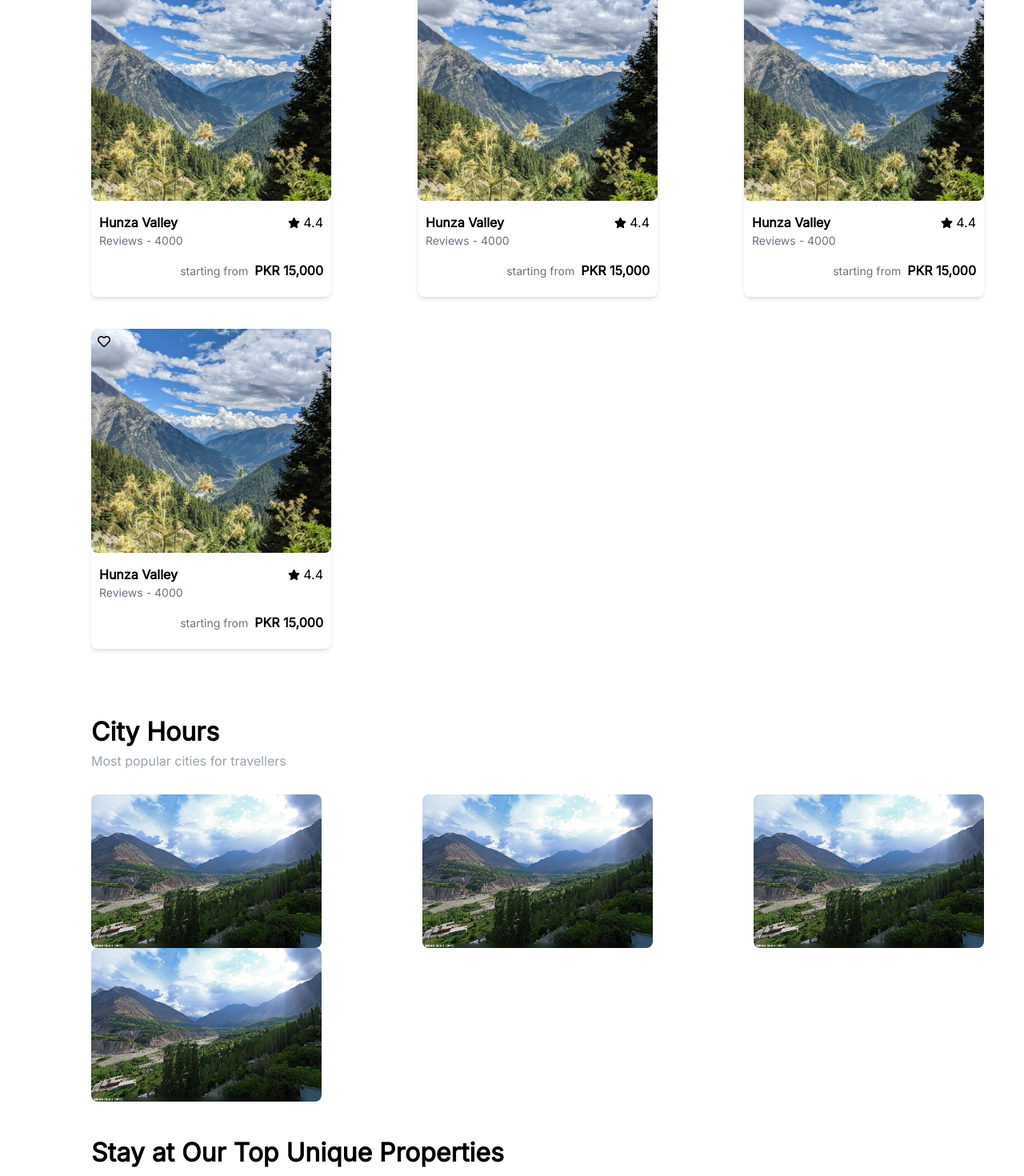
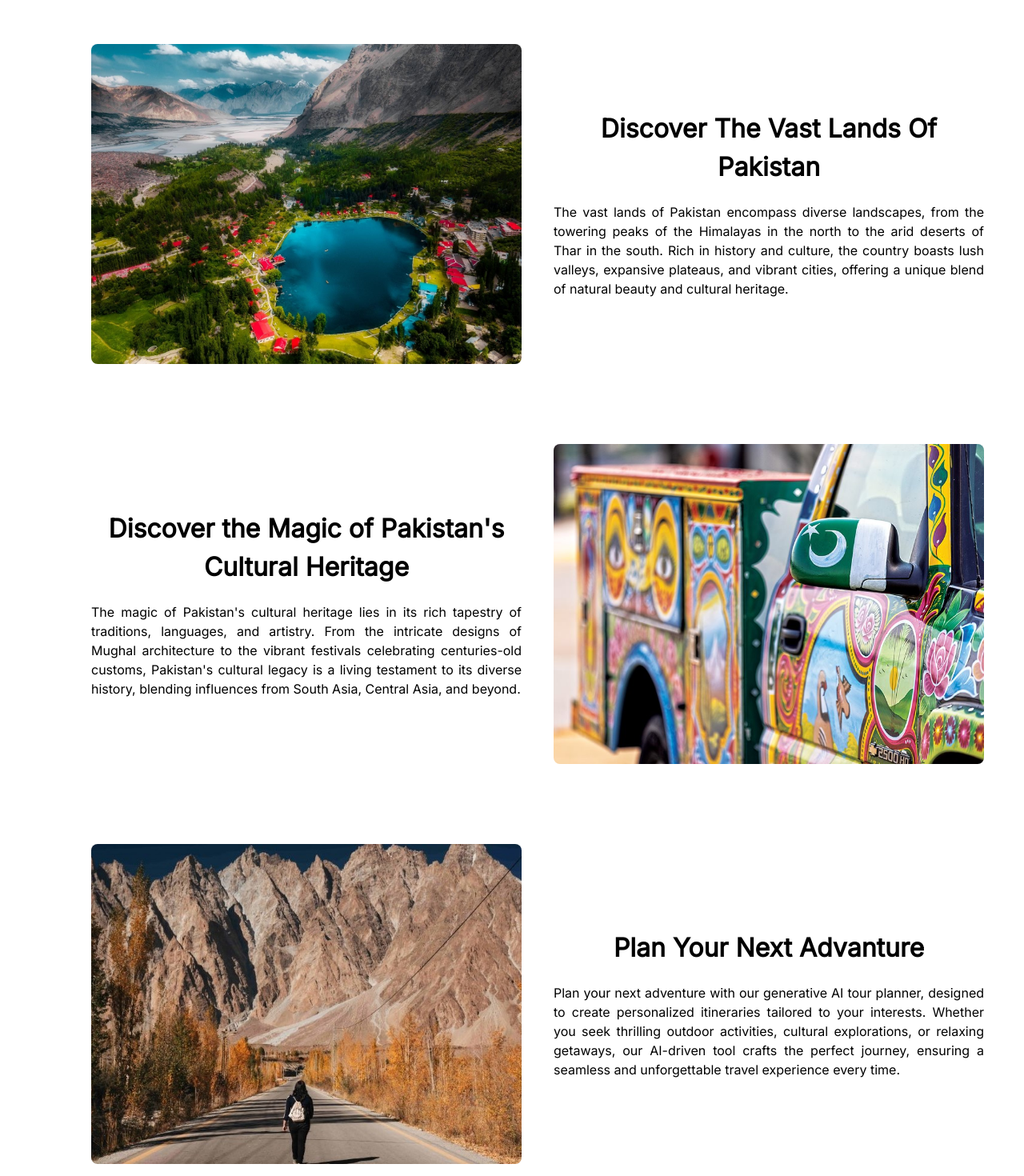
Before and after one commit to areebahmed575/FYP-Project, a Next.js app: page / in a window 1280 px wide. Shown: the part 980-2450 px from the top of the page at 80% size. Built offline with nearby package versions, Linux system fonts and the light colour scheme.

Commit message:
new discover Pakistan section

```diff
--- a/src/app/page.jsx
+++ b/src/app/page.jsx
@@ -35,45 +35,51 @@ const HomePage = () => {
                     <SearchBar />
                 </div>
             </div>
-            {/* <div className="grid md:grid-cols-2 gap-8 mb-16">
-                <div className="bg-white rounded-xl shadow-lg p-8">
-                    <h2 className="text-3xl font-semibold mb-6 text-gray-800">AI Flight Assistant</h2>
-                    <p className="mb-6 text-gray-600">Let our AI suggest the perfect flight itinerary based on your preferences!</p>
-                    <button
-                        onClick={generateAiSuggestion}
-                        className="w-full bg-teal-500 text-white py-3 rounded-lg hover:bg-teal-600 transition duration-300 text-lg font-semibold mb-6"
-                    >
-                        Generate AI Suggestion
-                    </button>
-                    {aiSuggestion && (
-                        <div className="bg-green-50 border border-green-200 p-4 rounded-lg animate-fade-in">
-                            <p className="text-gray-600">{aiSuggestion}</p>
-                        </div>
-                    )}
+
+            <div className="wrapper px-[50px] py-[25px]">
+
+                <h1 className="mt-[90px] mb-[40px] text-center text-[64px] font-bold tracking-widest">Discover Pakistan</h1>
+                <div className="discoverPak flex items-center gap-10 mb-[100px] flex-wrap">
+                    <div className="left relative h-[400px] flex-1 rounded">
+                        <Image src={`/skardu2.jpg`} fill className="object-cover rounded-lg" />
+                    </div>
+                    <div className="right flex-1 flex flex-col items-center gap-5">
+                        <h1 className="text-[32px] font-semibold text-center">
+                            Discover The Vast Lands Of Pakistan
+                        </h1>
+                        <p className="text-justify">
+                            The vast lands of Pakistan encompass diverse landscapes, from the towering peaks of the Himalayas in the north to the arid deserts of Thar in the south. Rich in history and culture, the country boasts lush valleys, expansive plateaus, and vibrant cities, offering a unique blend of natural beauty and cultural heritage.
+                        </p>
+                    </div>
+                </div>
+                <div className="discoverPak flex items-center  gap-10 mb-[100px] flex-wrap">
+                    <div className="right flex-1 flex flex-col items-center gap-5">
+                        <h1 className="text-[32px] font-semibold text-center">
+                            Discover the Magic of Pakistan's Cultural Heritage
+                        </h1>
+                        <p className="text-justify">
+                            The magic of Pakistan's cultural heritage lies in its rich tapestry of traditions, languages, and artistry. From the intricate designs of Mughal architecture to the vibrant festivals celebrating centuries-old customs, Pakistan's cultural legacy is a living testament to its diverse history, blending influences from South Asia, Central Asia, and beyond.
+                        </p>
+                    </div>
+                    <div className="left relative h-[400px] flex-1 rounded">
+                        <Image src={`/art3.jpg`} fill className="object-cover rounded-lg" />
+                    </div>
+                </div>
+                <div className="discoverPak flex items-center  gap-10 mb-[100px] flex-wrap">
+                    <div className="left relative h-[400px] flex-1 rounded">
+                        <Image src={`/Passu-cones.jpg`} fill className="object-cover rounded-lg" />
+                    </div>
+                    <div className="right flex-1 flex flex-col items-center gap-5">
+                        <h1 className="text-[32px] font-semibold text-center">
+                            Plan Your Next Advanture
+                        </h1>
+                        <p className="text-justify">
+                            Plan your next adventure with our generative AI tour planner, designed to create personalized itineraries tailored to your interests. Whether you seek thrilling outdoor activities, cultural explorations, or relaxing getaways, our AI-driven tool crafts the perfect journey, ensuring a seamless and unforgettable travel experience every time.
+                        </p>
+                    </div>
                 </div>
 
-                <div className="bg-white rounded-xl shadow-lg p-8">
-                    <h2 className="text-3xl font-semibold mb-6 text-gray-800">Why Fly With Us?</h2>
-                    <ul className="space-y-4 text-gray-600">
-                        <li className="flex items-center">
-                            <svg className="w-6 h-6 mr-2 text-teal-500" fill="none" stroke="currentColor" viewBox="0 0 24 24" xmlns="http://www.w3.org/2000/svg"><path strokeLinecap="round" strokeLinejoin="round" strokeWidth="2" d="M5 13l4 4L19 7"></path></svg>
-                            AI-powered flight recommendations
-                        </li>
-                        <li className="flex items-center">
-                            <svg className="w-6 h-6 mr-2 text-teal-500" fill="none" stroke="currentColor" viewBox="0 0 24 24" xmlns="http://www.w3.org/2000/svg"><path strokeLinecap="round" strokeLinejoin="round" strokeWidth="2" d="M5 13l4 4L19 7"></path></svg>
-                            Exclusive deals with top airlines
-                        </li>
-                        <li className="flex items-center">
-                            <svg className="w-6 h-6 mr-2 text-teal-500" fill="none" stroke="currentColor" viewBox="0 0 24 24" xmlns="http://www.w3.org/2000/svg"><path strokeLinecap="round" strokeLinejoin="round" strokeWidth="2" d="M5 13l4 4L19 7"></path></svg>
-                            24/7 customer support
-                        </li>
-                    </ul>
-                </div>
-            </div> */}
-            <div className="wrapper px-[50px] py-[25px]">
-
-
-                <h1 className="text-[32px] font-bold mt-[40px]">Tranding Destinations</h1>
+                <h1 className="text-[32px] font-bold">Tranding Destinations</h1>
                 <p className="text-gray-400">Most popular choices for travellers</p>
                 <div className="trendingContainer flex items-center justify-between flex-wrap my-[30px]">
                     <TrendingBox />
@@ -81,7 +87,7 @@ const HomePage = () => {
                     <TrendingBox />
                     <TrendingBox />
                 </div>
-                <h1 className="text-[32px] font-bold mt-[40px]">City Hours</h1>
+                <h1 className="text-[32px] font-bold ">City Hours</h1>
                 <p className="text-gray-400">Most popular cities for travellers</p>
                 <div className="trendingContainer flex items-center justify-between flex-wrap my-[30px]">
                     {
@@ -90,12 +96,15 @@ const HomePage = () => {
                         ))
                     }
                 </div>
-                <h1 className="text-[32px] font-bold mt-[40px]">Stay at Our Top Unique Properties</h1>
+                <h1 className="text-[32px] font-bold ">Stay at Our Top Unique Properties</h1>
                 <div className="grid md:grid-cols-2 gap-8 my-[30px]">
                     {['Treehouse Getaway', 'Underwater Suite'].map((property) => (
                         <UniquePropertyBox property={property} key={property} />
                     ))}
                 </div>
+                <footer className="bg-teal-800 text-white text-center py-6 mt-16">
+                    <p>&copy; 2024 AI-Powered Tourism. All rights reserved.</p>
+                </footer>
             </div>
         </main>
     )
```
